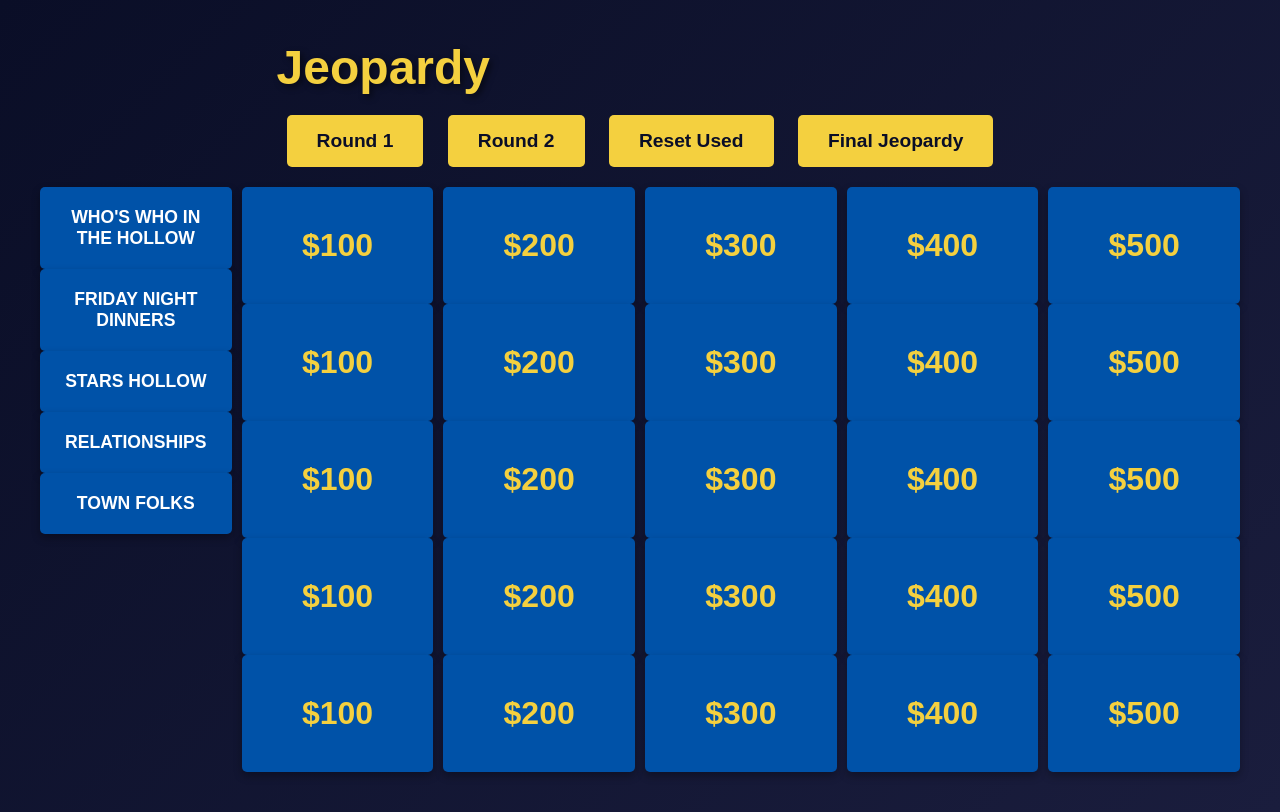
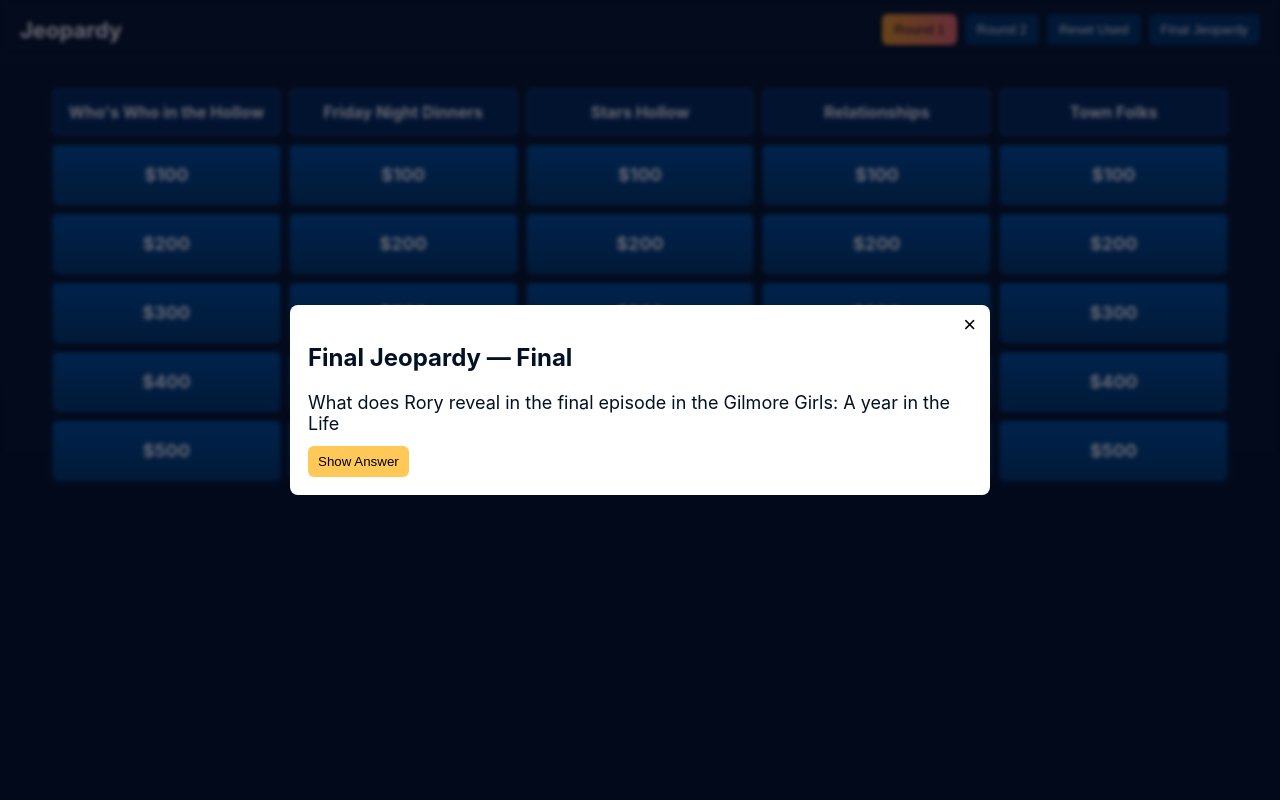
Before and after one commit to LimitedChaos/Jeopardy, a plain HTML site: page index.htm in a window 1280 px wide. Both pictures are taken after a click on the button "Final Jeopardy". Drawn offline with Linux system fonts and the light colour scheme; no server answers.

Commit message:
Update style.css

```diff
--- a/Style/style.css
+++ b/Style/style.css
@@ -1,156 +1,181 @@
+:root {
+    --bg: #071426;
+    --card: #003566;
+    --accent: #ffc857;
+    --text: #ffffff;
+    --muted: #8a9fb7;
+}
+
 * {
-    margin: 0;
-    padding: 0;
-    box-sizing: border-box;
+    box-sizing: border-box
 }
 
 body {
-    font-family: 'Arial', sans-serif;
-    background: linear-gradient(135deg, #0a0e27 0%, #1a1d3d 100%);
-    color: white;
-    min-height: 100vh;
-    display: flex;
-    flex-direction: column;
-    align-items: center;
-    padding: 20px;
+    font-family: Inter,Segoe UI,Arial,sans-serif;
+    margin: 0;
+    background: linear-gradient(180deg,var(--bg) 0%, #031025 100%);
+    color: var(--text);
+    min-height: 100vh
 }
 
-h1 {
-    font-size: 3em;
-    margin: 20px 0;
-    text-shadow: 3px 3px 6px rgba(0, 0, 0, 0.5);
-    color: #f4d03f;
+.top {
+    display: flex;
+    align-items: center;
+    justify-content: space-between;
+    padding: 14px 20px;
+    border-bottom: 1px solid rgba(255,255,255,0.04)
 }
 
-.round-indicator {
-    font-size: 1.5em;
-    margin: 10px 0;
-    color: #fff;
+    .top h1 {
+        margin: 0;
+        font-size: 22px
+    }
+
+.controls {
+    display: flex;
+    gap: 8px
 }
 
+.round-btn, .reset-btn {
+    background: var(--card);
+    color: var(--text);
+    border: 0;
+    padding: 8px 12px;
+    border-radius: 6px;
+    cursor: pointer
+}
+
+    .round-btn.active {
+        background: linear-gradient(90deg,#ff9f1c,#ff6b6b);
+        color: #06121a
+    }
+
 .board {
+    width: 100%;
+    max-width: 1200px;
+    margin: 28px auto;
+    padding: 0 12px
+}
+
+.scoreboard {
+    display: none
+}
+
+    .scoreboard div {
+        font-weight: 700
+    }
+
+.grid {
     display: grid;
-    grid-template-columns: repeat(6, 1fr);
-    gap: 10px;
-    max-width: 1200px;
-    width: 100%;
-    margin: 20px 0;
+    grid-template-columns: repeat(5,1fr);
+    gap: 8px
 }
 
 .category {
-    background: #0052a8;
-    padding: 20px;
+    background: #042a59;
+    padding: 12px 8px;
     text-align: center;
-    font-weight: bold;
-    font-size: 1.1em;
-    text-transform: uppercase;
-    border-radius: 5px;
-    box-shadow: 0 4px 8px rgba(0, 0, 0, 0.3);
+    font-weight: 700;
+    border-radius: 6px;
+    border: 2px solid rgba(255,255,255,0.04)
+}
+
+.row {
+    display: grid;
+    grid-template-columns: repeat(5,1fr);
+    gap: 8px;
+    margin-top: 8px
 }
 
 .clue {
-    background: #0052a8;
-    padding: 40px 20px;
+    background: linear-gradient(180deg,#00509e,#003a6b);
+    padding: 18px 8px;
     text-align: center;
-    font-size: 2em;
-    font-weight: bold;
+    font-size: 18px;
+    font-weight: 700;
+    border-radius: 6px;
     cursor: pointer;
-    transition: all 0.3s;
-    border-radius: 5px;
-    box-shadow: 0 4px 8px rgba(0, 0, 0, 0.3);
-    color: #f4d03f;
+    user-select: none;
+    border: 2px solid rgba(0,0,0,0.2)
 }
 
-    .clue:hover:not(.revealed) {
-        background: #0066cc;
-        transform: scale(1.05);
+    .clue.used {
+        background: #7d8b95;
+        color: #ddd;
+        cursor: default;
+        opacity: 0.7
     }
 
-    .clue.revealed {
-        background: #001a33;
-        cursor: default;
-        color: #666;
+    .clue.disabled {
+        pointer-events: none
     }
 
 .modal {
-    display: none;
     position: fixed;
-    top: 0;
-    left: 0;
-    width: 100%;
-    height: 100%;
-    background: rgba(0, 0, 0, 0.9);
-    z-index: 1000;
+    inset: 0;
+    display: flex;
+    align-items: center;
     justify-content: center;
-    align-items: center;
+    background: rgba(2,6,23,0.6);
+    backdrop-filter: blur(2px)
 }
 
+    .modal.hidden {
+        display: none
+    }
+
 .modal-content {
-    background: #0052a8;
-    padding: 40px;
-    border-radius: 10px;
-    max-width: 800px;
-    width: 90%;
-    text-align: center;
-    box-shadow: 0 8px 16px rgba(0, 0, 0, 0.5);
+    background: #fff;
+    color: #021124;
+    padding: 18px;
+    border-radius: 8px;
+    max-width: 700px;
+    width: 92%;
+    position: relative
 }
 
-.question {
-    font-size: 1.8em;
-    margin-bottom: 30px;
-    color: white;
+.close {
+    position: absolute;
+    right: 8px;
+    top: 6px;
+    border: 0;
+    background: transparent;
+    font-size: 22px;
+    cursor: pointer
 }
 
-.answer {
-    font-size: 1.5em;
-    margin-top: 20px;
-    color: #f4d03f;
-    display: none;
+.modal-question {
+    margin: 12px 0;
+    font-size: 18px
 }
 
-.buttons {
-    margin-top: 30px;
+.answer-btn {
+    background: var(--accent);
+    border: 0;
+    padding: 8px 10px;
+    border-radius: 6px;
+    cursor: pointer
 }
 
-button {
-    background: #f4d03f;
-    color: #0a0e27;
-    border: none;
-    padding: 15px 30px;
-    font-size: 1.2em;
-    font-weight: bold;
-    border-radius: 5px;
-    cursor: pointer;
-    margin: 0 10px;
-    transition: all 0.3s;
+.modal-answer {
+    margin-top: 12px;
+    padding: 12px;
+    background: #f6f7f9;
+    border-radius: 6px;
+    color: #021124
 }
 
-    button:hover {
-        background: #fff;
-        transform: scale(1.05);
-    }
-
-.final-jeopardy {
-    display: none;
-    text-align: center;
-    max-width: 800px;
-    width: 100%;
+.hidden {
+    display: none
 }
 
-.final-category {
-    font-size: 2em;
-    margin: 30px 0;
-    color: #f4d03f;
+.hidden {
+    display: none
 }
 
-.final-clue {
-    font-size: 1.8em;
-    margin: 20px 0;
-    padding: 30px;
-    background: #0052a8;
-    border-radius: 10px;
+@media (max-width:700px) {
+    .clue {
+        font-size: 16px;
+        padding: 14px
+    }
 }
-
-.navigation {
-    margin: 20px 0;
-}
```
